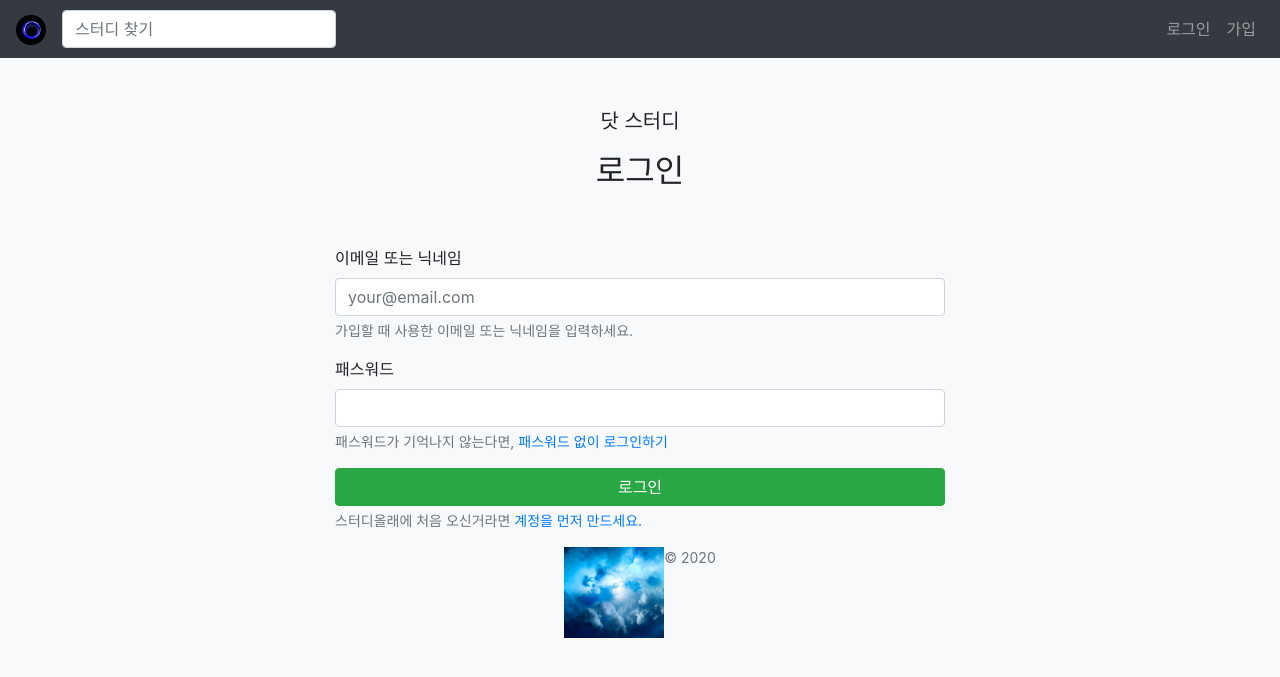
After one commit to woon999/spring_playground, a Spring Boot app: page /login in a window 1280 px wide. The commit adds this page. Shown: the top 677 px of the page. Run offline with Spring Boot 4, Linux system fonts and the light colour scheme; some of the project's set-up classes (security, data sources, template engines, error pages and the like) are left out, and stand-ins take their place; some libraries are stand-ins or nearby versions.

Commit message:
#18 로그인 로그아웃

```diff
--- a/src/main/java/com/study/Jpawebapp/account/AccountRepository.java
+++ b/src/main/java/com/study/Jpawebapp/account/AccountRepository.java
@@ -12,4 +12,5 @@ public interface AccountRepository extends JpaRepository<Account, Long> {
 
     Account findByEmail(String email);
 
+    Account findByNickname(String nickname);
 }
--- a/src/main/java/com/study/Jpawebapp/config/SecurityConfig.java
+++ b/src/main/java/com/study/Jpawebapp/config/SecurityConfig.java
@@ -22,9 +22,11 @@ public class SecurityConfig extends WebSecurityConfigurerAdapter {
                 .mvcMatchers(HttpMethod.GET, "/profile/*").permitAll()
                 .anyRequest().authenticated();
 
+        http.formLogin()
+                .loginPage("/login").permitAll();
 
-
-
+        http.logout()
+                .logoutSuccessUrl("/");
     }
 
 
--- a/src/main/java/com/study/Jpawebapp/main/MainController.java
+++ b/src/main/java/com/study/Jpawebapp/main/MainController.java
@@ -11,14 +11,23 @@ import org.springframework.web.bind.annotation.GetMapping;
 @Controller
 public class MainController {
 
+
+    /**
+     * 인증된 사용자 정보 참조
+     */
     @GetMapping("/")
     public String home(@CurrentUser Account account, Model model){
         if (account != null){
-            log.info("controller :" + account);
+            // account != null && !account.emailVerified -> 이메일 인증 메시지 노출
             model.addAttribute(account);
         }
 
         return "index";
     }
 
+    @GetMapping("/login")
+    public String login(){
+        return "login";
+    }
+
 }
--- a/src/main/resources/templates/fragments.html
+++ b/src/main/resources/templates/fragments.html
@@ -79,10 +79,31 @@
 
 </nav>
 
-
 <footer th:fragment="footer">
     <div class="row justify-content-center">
         <img class="mb-2" src="/images/test_logo.jpg" alt="" width="100">
         <small class="d-block mb-3 text-muted">&copy; 2020</small>
     </div>
 </footer>
+
+<script type="application/javascript" th:fragment="form-validation">
+    (function () {
+        'use strict';
+
+        window.addEventListener('load', function () {
+            // Fetch all the forms we want to apply custom Bootstrap validation styles to
+            var forms = document.getElementsByClassName('needs-validation');
+
+            // Loop over them and prevent submission
+            Array.prototype.filter.call(forms, function (form) {
+                form.addEventListener('submit', function (event) {
+                    if (form.checkValidity() === false) {
+                        event.preventDefault();
+                        event.stopPropagation();
+                    }
+                    form.classList.add('was-validated')
+                }, false)
+            })
+        }, false)
+    }())
+</script>
--- /dev/null
+++ b/src/main/resources/templates/login.html
@@ -0,0 +1,62 @@
+<!DOCTYPE html>
+<html lang="en" xmlns:th="http://www.thymeleaf.org">
+<head th:replace ="fragments.html :: head"></head>
+<body class="bg-light">
+    <nav th:replace="fragments.html :: main-nav"></nav>
+
+    <div class="container">
+        <div class="py-5 text-center">
+            <p class="lead">닷 스터디</p>
+            <h2>로그인</h2>
+        </div>
+        <div class = "row justify-content-center">
+            <div th:if="${param.error}" class="alert alert-danger" role = "alert">
+                <p>이메일(또는 닉네임)과 패스워드가 정확하지 않습니다.</p>
+                <p>또는 확인되지 않은 이메일을 사용했습니다. 이메일을 확인해 주세요.</p>
+                <p>
+                    확인 후 다시 입력하시거나, <a href="#" th:href="@{/find-password}">패스워드 찾기</a>를 이용하세요.
+                </p>
+            </div>
+
+            <!-- POST :/login의 기능은 따로 controller설정 안하여도 security에서 제공-->
+            <form class="needs-validation col-sm-6" action="#" th:action="@{/login}" method="post" novalidate>
+
+                <!--이메일, 닉네임 입력-->
+                <div class="form-group">
+                    <label for="username">이메일 또는 닉네임</label>
+                    <input id="username" type="text" name="username" class="form-control"
+                           placeholder="your@email.com" aria-describedby="emailHelp" required>
+                    <small id="emailHelp" class="form-text text-muted">
+                        가입할 때 사용한 이메일 또는 닉네임을 입력하세요.
+                    </small>
+                    <small class="invalid-feedback">이메일을 입력하세요.</small>
+                </div>
+
+                <!-- 패스워드 입력-->
+                <div class="form-group">
+                    <label for="password">패스워드</label>
+                    <input id="password" type="password" name="password" class="form-control"
+                           aria-describedby="passwordHelp" required>
+                    <small id="passwordHelp" class="form-text text-muted">
+                        패스워드가 기억나지 않는다면, <a href="#" th:href="@{/email-login}">패스워드 없이 로그인하기</a>
+                    </small>
+                    <small class="invalid-feedback">패스워드를 입력하세요.</small>
+                </div>
+
+                <!-- submit-->
+                <div class="form-group">
+                    <button class="btn btn-success btn-block" type="submit"
+                            aria-describedby="submitHelp">로그인</button>
+                    <small id="submitHelp" class="form-text text-muted">
+                        스터디올래에 처음 오신거라면 <a href="#" th:href="@{/signup}">계정을 먼저 만드세요.</a>
+                    </small>
+                </div>
+
+            </form>
+
+        </div>
+    <footer th:replace="fragments.html :: footer"></footer>
+    </div>
+    <script th:replace="fragments.html :: form-validation"></script>
+</body>
+</html>
```
Also changed, not shown: src/main/java/com/study/Jpawebapp/account/AccountService.java (+22 -2 lines), src/main/resources/templates/account/sign-up.html (+2 -24 lines).
